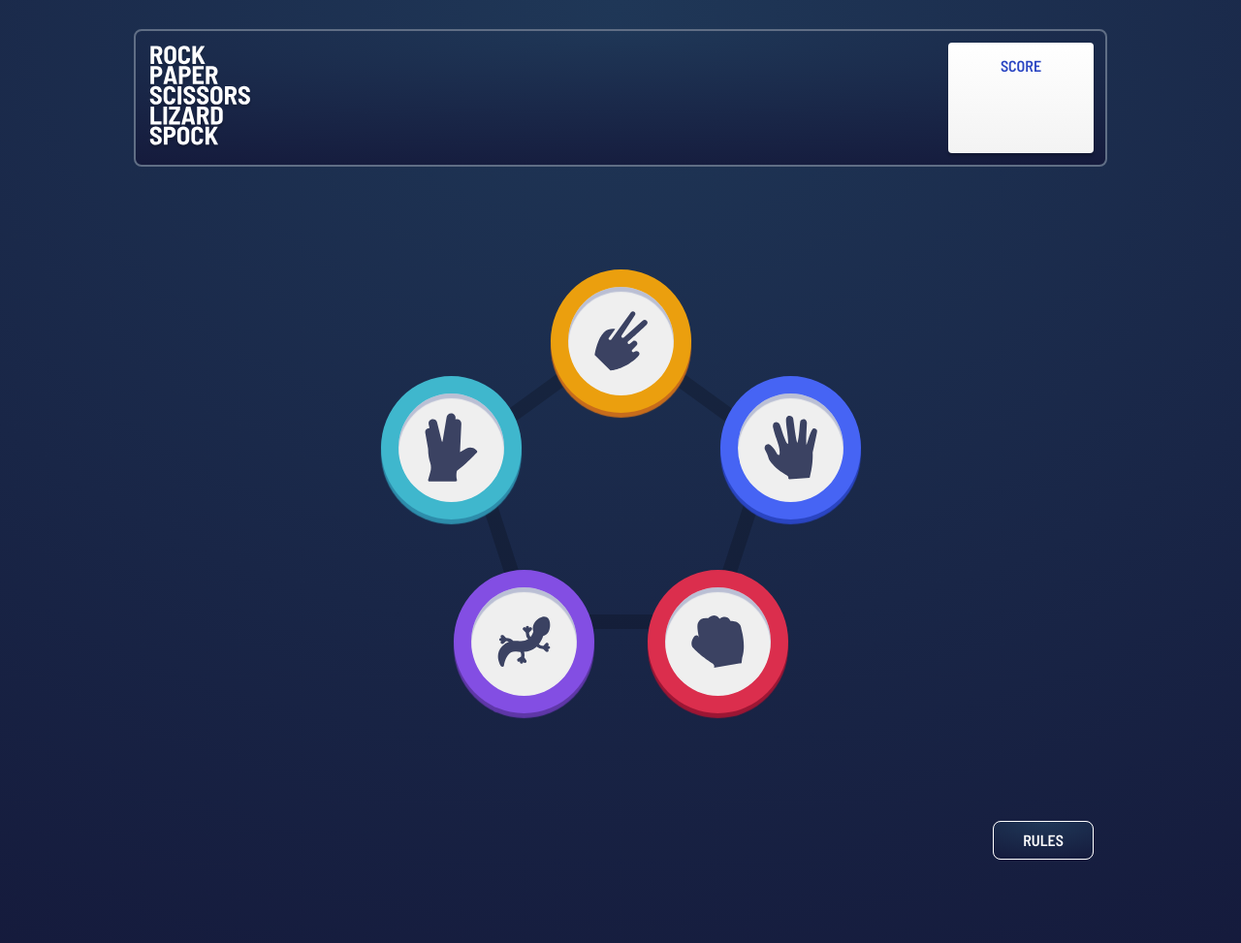
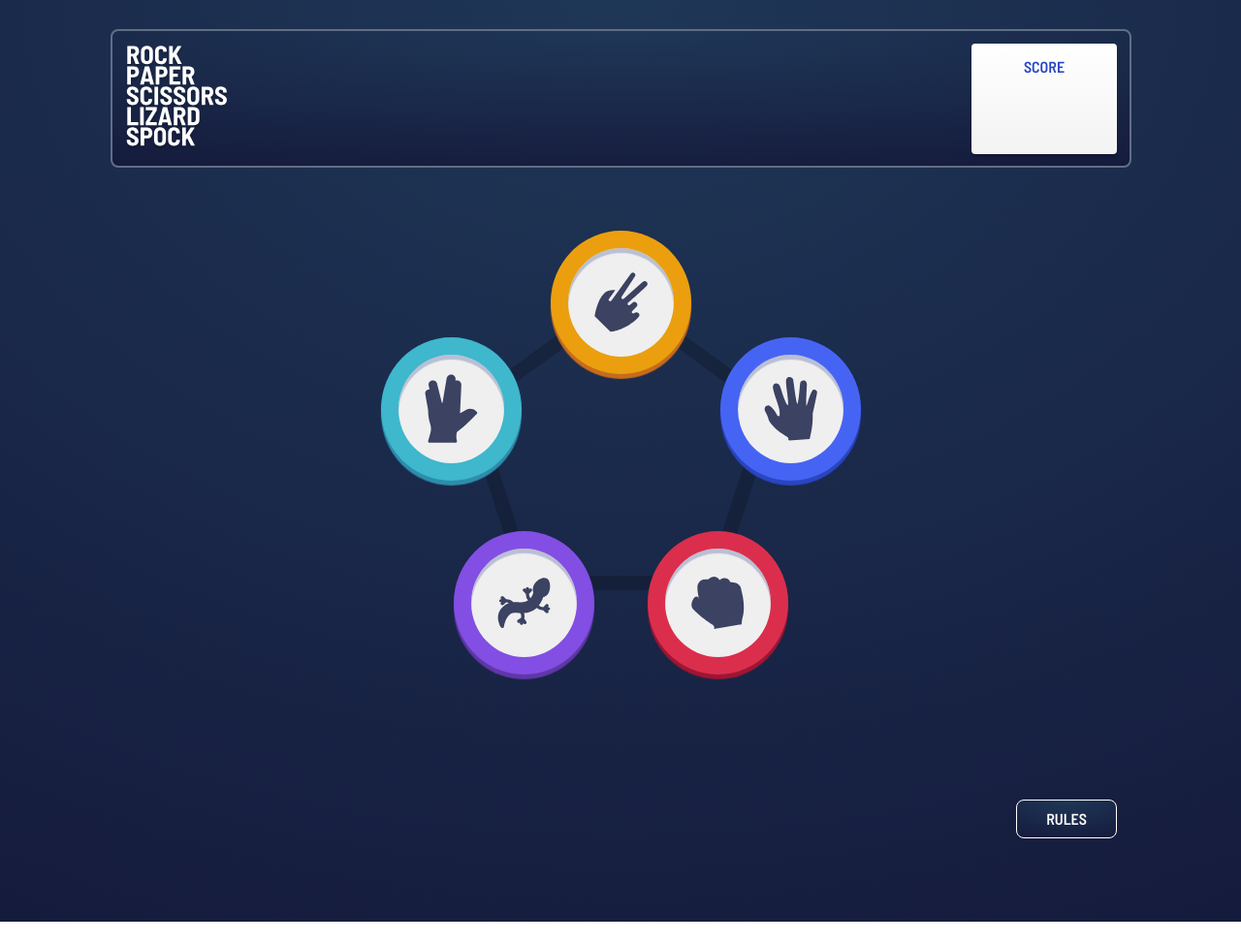
Before and after one commit to Izzysonne/RPSLSN, a website built with Vite: page index.html in a window 1280 px wide. Shown: the whole page at 97% size. After the commit the page ends 951 px from the top, so only its background shows below. Built offline with nearby package versions, Linux system fonts and the light colour scheme.

Commit message:
Update index.css

```diff
--- a/index.css
+++ b/index.css
@@ -1,15 +1,14 @@
-
+html, body {
+  font-size: 62.5%;
+  background-image: radial-gradient(134.34% 134.34% at 50% 0%, #1F3757 0%, #131537 100%);
+  font-family: 'Barlow Semi Condensed';
+}
 
 body {
   margin: 0;
-    padding: 30px;
-    background-image: radial-gradient(134.34% 134.34% at 50% 0%, #1F3757 0%, #131537 100%);
-    font-family: 'Barlow Semi Condensed';
+  padding: 30px 0;
   user-select: none;
-
 }
-
-
 .container{
     width: 80%;
     margin: auto;
@@ -19,13 +18,14 @@ body {
 
 
 header {
-      padding: 0.75em;
+    padding: 2em;
     display: flex;
     justify-content: space-between;
     align-items: center;
     border: 2px solid hsl(217, 16%, 45%);
     border-radius: 8px;
-      background-image: radial-gradient(134.34% 134.34% at 50% 0%, #1F3757 0%, #131537 100%);;
+    background-color:hsl(237, 49%, 15%);
+    background-image: radial-gradient(134.34% 134.34% at 50% 0%, #1F3757 0%, #131537 100%);
 }
 
 .score-display{
@@ -55,12 +55,12 @@ body {
 
 .score-display h1{
     color: #565468;
-      font-size: 40px;
+    font-size: 5rem;
     margin: 0;
 }
 
 .game{
-      margin: 83px auto;
+    margin: 10em auto;
     display: flex;
     flex-direction: column;
     align-items: center;
@@ -151,12 +151,6 @@ body {
     border: none;
 }
 
-  /* .my-div{
-      border-radius: 50%;
-      width: 288px;
-      height: 284px;
-  } */
-
 #text{
     font-family: 'Barlow Semi Condensed';
 font-style: normal;
@@ -227,7 +221,7 @@ body {
     align-items: center;
     justify-content: center;
     border: none;
-      margin: 62px auto 52px auto;
+    margin: 72px auto 52px auto;
 }
 
 h2{
@@ -253,12 +247,13 @@ body {
     padding: 10px 30px;
     border: 1px solid #FFFFFF;
     border-radius: 8px;
-      background-image: radial-gradient(134.34% 134.34% at 50% 0%, #1F3757 0%, #131537 100%);;
+    background-color:hsl(237, 49%, 15%);
+    background-image: radial-gradient(134.34% 134.34% at 50% 0%, #1F3757 0%, #131537 100%);
     color: white;
     font-size: 16px;
     font-weight: 600;
     display: block;
-      margin: 0 auto 56px auto;
+    margin: 5em auto 56px auto;
     font-family: inherit;
 
 }
@@ -301,7 +296,7 @@ body {
   }
 
   .score-display h1{
-      font-size: 64px;
+    font-size: 7rem;
   }
 
   .score-display p{
@@ -323,35 +318,29 @@ body {
   .rock-btn{
       top: 250px;
       margin-left: 200px;
-        cursor: pointer;
   }
 
   .lizard-btn{
       top: 250px;
       margin-left: -200px;
-        cursor: pointer;
   }
 
   .spock-btn{
       top: 50px;
-        margin-left: -350px;
-        cursor: pointer;
+      margin-left: -350px
   }
 
   .paper-btn{
       top: 50px;
       margin-left: 350px;
-        cursor: pointer;
   }
 
   .scissors-btn{
-        top: -60px;
-        cursor: pointer;
+      top: -60px
   }
 
   .rules-btn{
       margin-right: 0;
-        cursor: pointer;
   }
 
   .rules-display{
```
Lines whose indentation alone changed are shown as unchanged.
